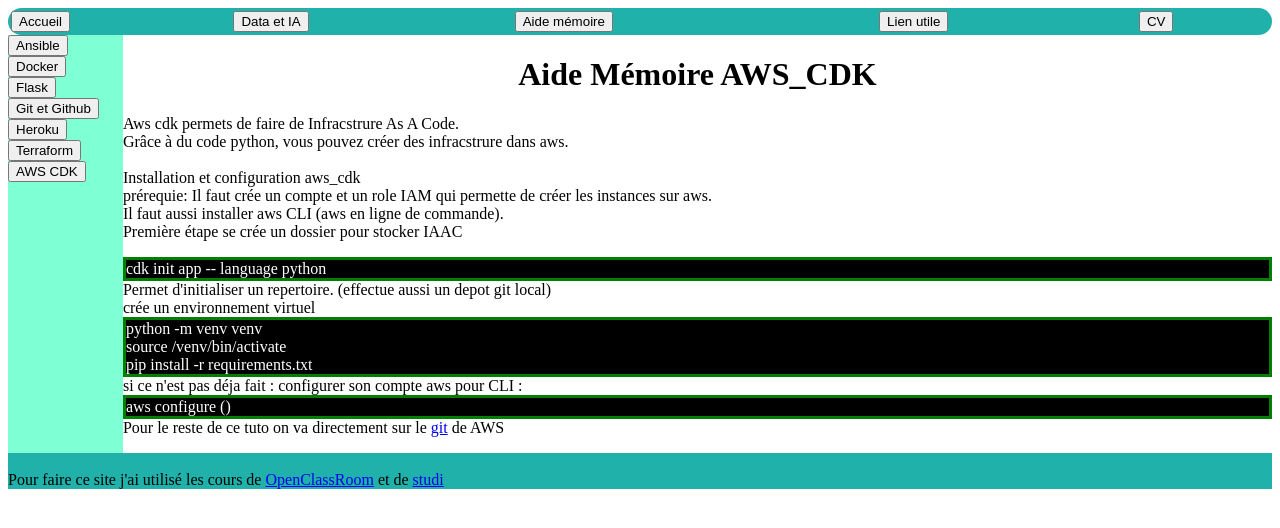
After one commit to barrmath/web_pingouin, a Flask app: page /aws_cdk/ in a window 1280 px wide. The commit adds this page. Shown: the top 528 px of the page. Run offline with Flask 3, Linux system fonts and the light colour scheme.

Commit message:
rajout de page aide memoire aws CDK + MAJ des test pour app factory

```diff
--- /dev/null
+++ b/pingouin_app/templates/aide_memoire/aide_memoire_aws_cdk.html
@@ -0,0 +1,33 @@
+{% extends 'aide_memoire/base_aide_memoire.html' %}
+
+{%block contenu %}
+
+    <link href="{{ url_for('static', filename='css/style_aide.css') }}" rel="stylesheet">
+    <h1>Aide Mémoire AWS_CDK</h1>
+    <p>
+        Aws cdk permets de faire de Infracstrure As A Code.<br>
+        Grâce à du code python, vous pouvez créer des infracstrure dans aws.<br>
+        <br>
+        Installation et configuration aws_cdk<br>
+        prérequie:
+        Il faut crée un compte et un role IAM qui permette de créer les instances sur aws.<br>
+        Il faut aussi installer aws CLI (aws en ligne de commande).<br>
+        Première étape se crée un dossier pour stocker IAAC<br>
+        <div class="code">
+            cdk init app -- language python
+        </div>
+        Permet d'initialiser un repertoire. (effectue aussi un depot git local)<br>
+        crée un environnement virtuel<br>
+        <div class='code'>
+            python -m venv venv<br>
+            source /venv/bin/activate<br>
+            pip install -r requirements.txt
+        </div>
+        si ce n'est pas déja fait : configurer son compte aws pour CLI :<br>
+        <div class='code'>
+            aws configure ()
+        </div>
+        Pour le reste de ce tuto on va directement sur le
+        <a href="https://github.com/aws-samples/aws-cdk-examples">git</a> de AWS<br>
+    </p>
+{%endblock%}
--- a/pingouin_app/templates/aide_memoire/base_aide_memoire.html
+++ b/pingouin_app/templates/aide_memoire/base_aide_memoire.html
@@ -8,7 +8,6 @@
         {%block contenu %}{%endblock%}
         </div>
 
-
         <div class="menu">
             <td><form action={{url_for('ansible')}} method="get"><input type="submit"  value="Ansible"></form></td>
             <td><form action={{url_for('tip_docker')}} method="get"><input type="submit"  value="Docker"></form></td>
@@ -16,6 +15,7 @@
             <td><form action={{url_for('git')}} method="get"><input type="submit"  value="Git et Github"></form></td>
             <td><form action={{url_for('tips_variable_systeme')}} method="get"><input type="submit"  value="Heroku"></form></td>
             <td><form action={{url_for('terraform')}} method="get"><input type="submit"  value="Terraform"></form></td>
+            <td><form action={{url_for('aws_cdk')}} method="get"><input type="submit"  value="AWS CDK"></form></td>
         </div>
     </div>
 {%endblock%}
--- a/pingouin_app/views.py
+++ b/pingouin_app/views.py
@@ -84,6 +84,10 @@ def tips_variable_systeme():
 def terraform():
     return render_template('aide_memoire/aide_memoire_terraform.html')
 
+@app.route('/aws_cdk/', methods = ['GET','POST'])
+def aws_cdk():
+    return render_template('aide_memoire/aide_memoire_aws_cdk.html')
+
 @app.route('/liens/',methods = ['GET','POST'])
 def lien():
     return render_template('liens_utile.html')
```
Also changed, not shown: tests/conf_test.py (deleted, +0 -13 lines), tests/conftest.py (added, +21 -0 lines), tests/test_views.py (+79 -34 lines).
